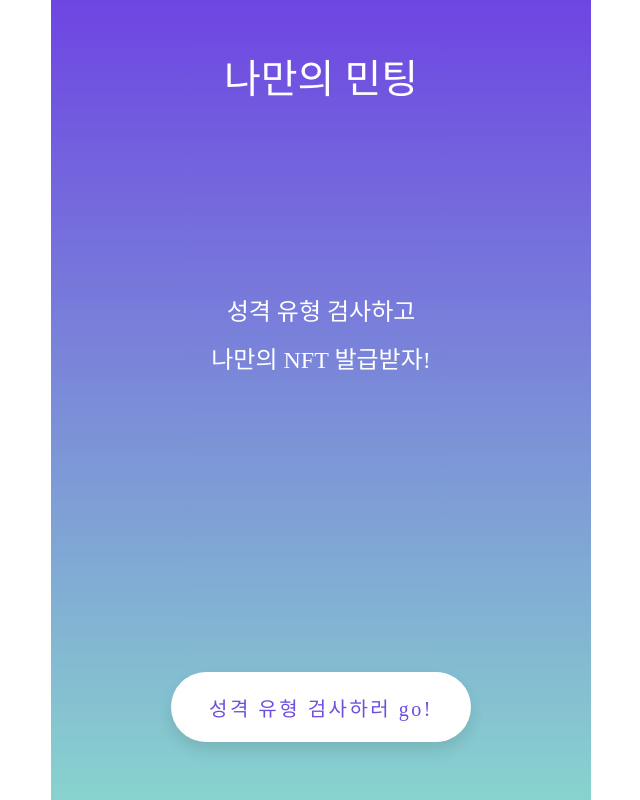
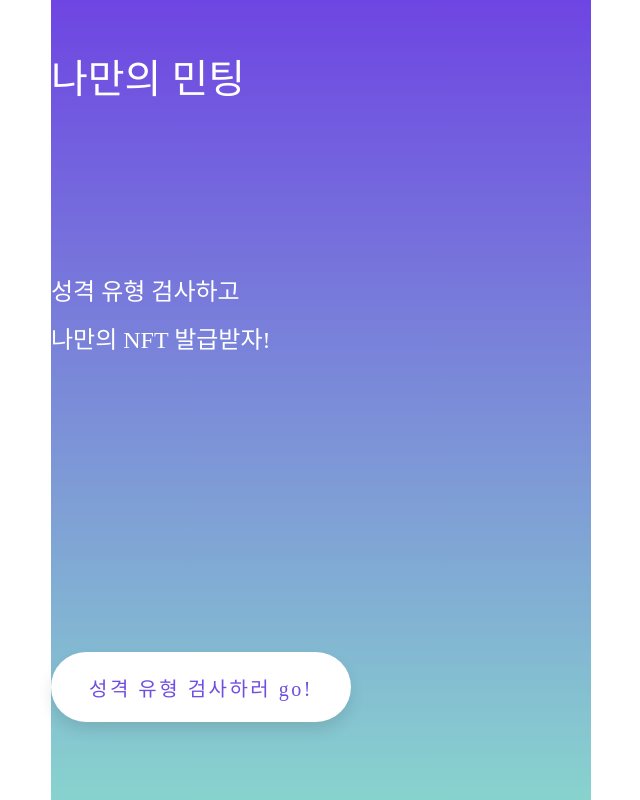
Before and after one commit to nuheajiohc/mbti-nft-project, a React (Create React App) app: page / in a window 1280 px wide. Shown: the whole page, without its empty margins (319-959 px from the left). Built offline with nearby package versions, Linux system fonts and the light colour scheme; a web font is replaced by a local one.

Commit message:
refactor: 어플 이름 컴포넌트화

```diff
--- /dev/null
+++ b/src/components/Title/Title.jsx
@@ -0,0 +1,6 @@
+import classes from "./Title.module.css";
+
+const Title = () => {
+  return <header className={classes.title}>나만의 민팅</header>;
+};
+export default Title;
--- /dev/null
+++ b/src/components/Title/Title.module.css
@@ -0,0 +1,6 @@
+.title {
+  font-size: 40px;
+  color: white;
+  padding-top: 60px;
+  padding-bottom: 60px;
+}
--- a/src/pages/Home/Home.jsx
+++ b/src/pages/Home/Home.jsx
@@ -1,9 +1,10 @@
+import Title from "../../components/Title/Title";
 import classes from "./Home.module.css";
 
 const Home = () => {
   return (
-    <section className={classes["home-section"]}>
-      <header className={classes.title}>나만의 민팅</header>
+    <section>
+      <Title></Title>
       <main className={classes.content}>
         성격 유형 검사하고 <br />
         <br />
--- a/src/pages/Home/Home.module.css
+++ b/src/pages/Home/Home.module.css
@@ -1,16 +1,5 @@
-.home-section {
-  text-align: center;
-}
-
-.title {
-  font-size: 40px;
-  color: white;
-  padding-top: 60px;
-  padding-bottom: 120px;
-}
-
 .content {
-  margin-top: 80px;
+  margin-top: 120px;
   font-size: 24px;
   color: white;
   padding-bottom: 150px;
```
